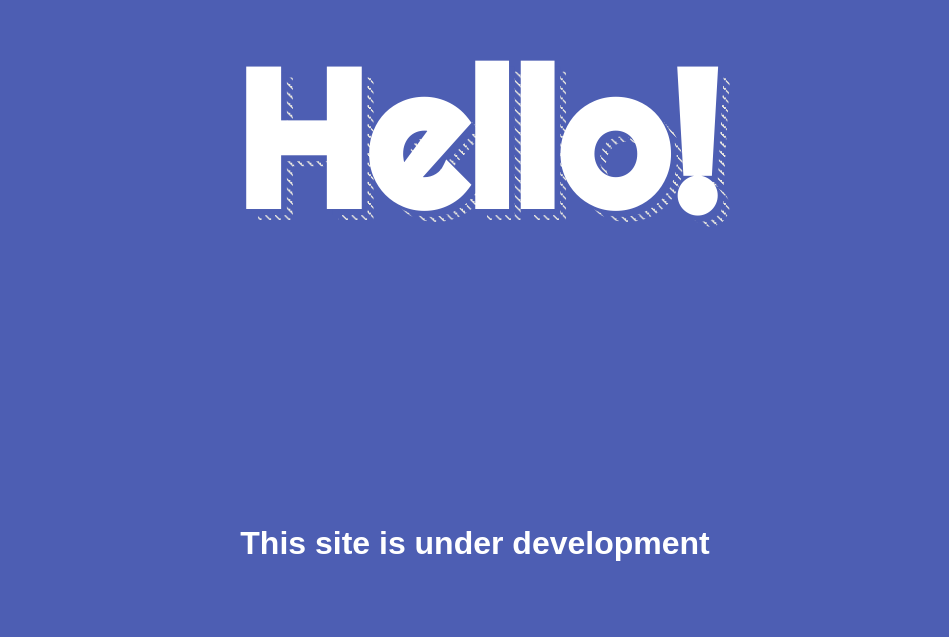
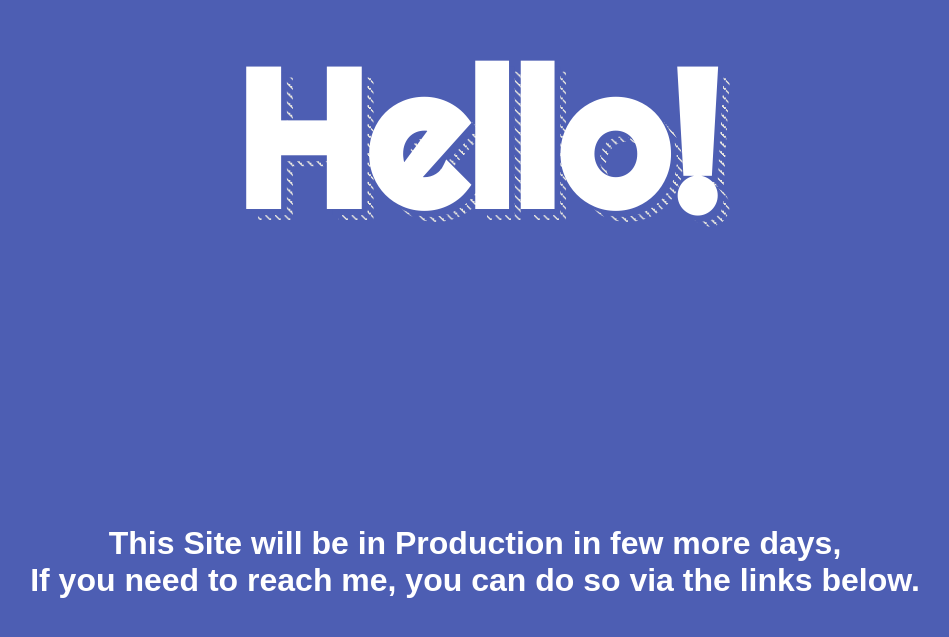
Before and after one commit to panda976/panda976.github.io, a plain HTML site: page index.html in a window 1280 px wide. Shown: the part 115-752 px from the top of the page, without its empty margins (165-1114 px from the left). Drawn offline with Linux system fonts and the light colour scheme.

Commit message:
Update index.html

```diff
--- a/index.html
+++ b/index.html
@@ -8,7 +8,7 @@
     <body>
     <h1 data-shadow='Hello!'>Hello!</h1>
     <!-- <marquee></marquee> -->
-    <br/>
-    <h3>This site is under development<h3>
+    <br>
+    <h3>This Site will be in Production in few more days, <br>If you need to reach me, you can do so via the links below.<h3>
     </body>
 </html>
```
